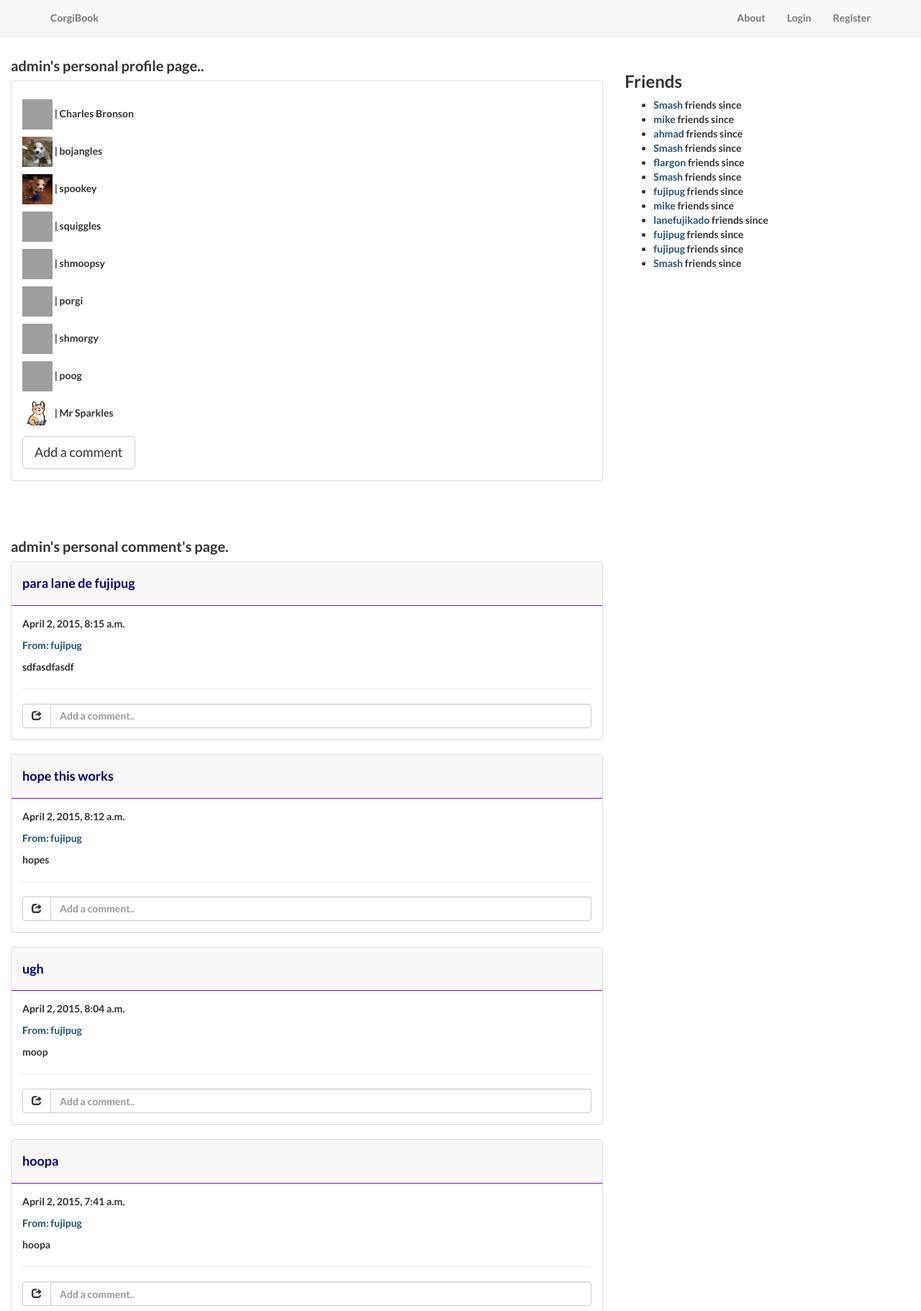
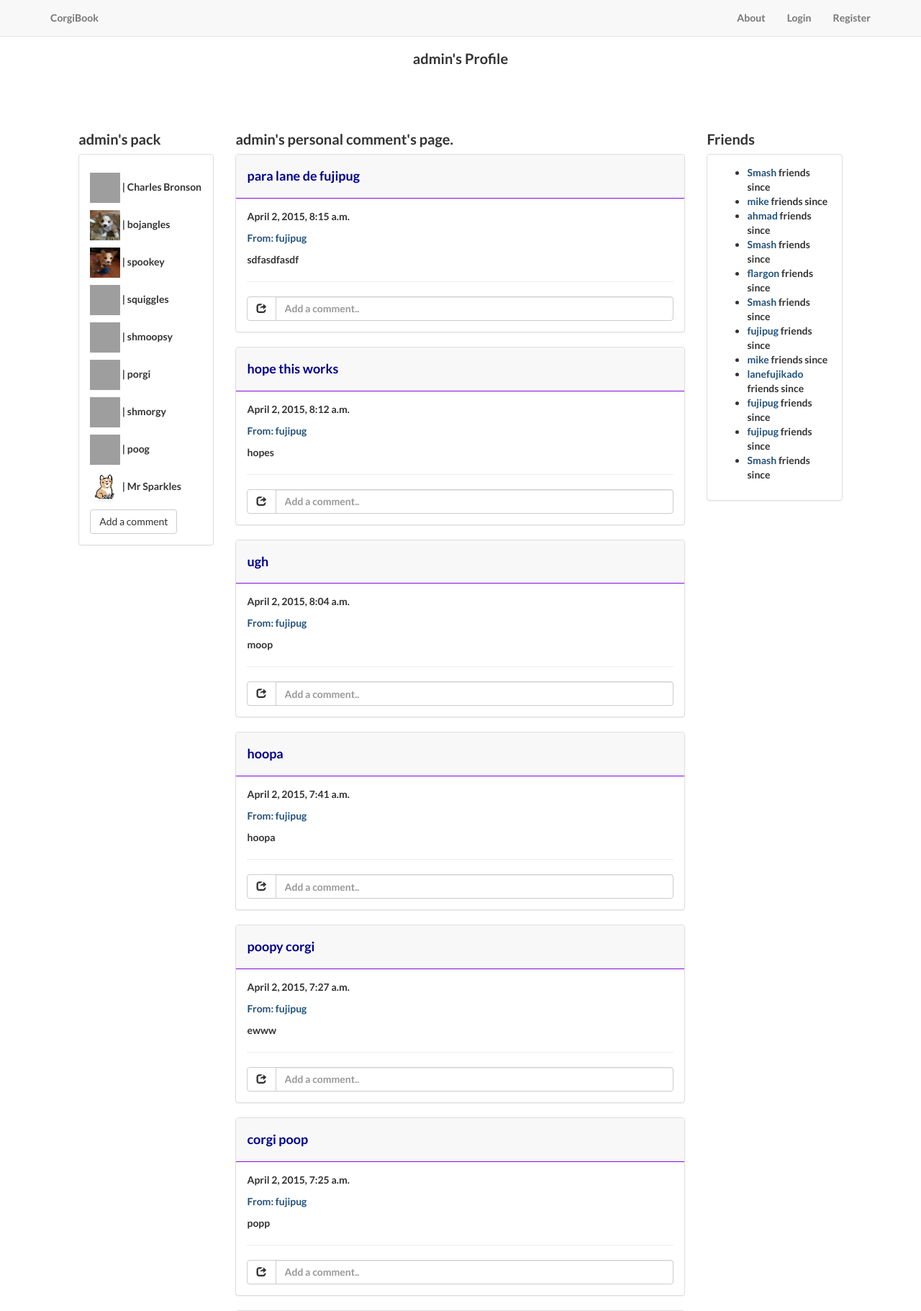
Before and after one commit to DylanGrayson/social_proj4, a Django app: template main/templates/main/profile.html in a window 1280 px wide. Shown: the top 1822 px of the page at 72% size. Run offline with Django 3.2, Linux system fonts and the light colour scheme; the template is opened without the code that fills it: values that come from a table or form of the project are taken from there, others are empty; data comes from the database, SQL or seed files in the repository; both versions use the stored data as it was after the commit; some libraries are stand-ins or nearby versions; some web fonts are replaced; grey boxes are pictures that could not be loaded.

Commit message:
changed look of user page

```diff
--- a/main/templates/main/profile.html
+++ b/main/templates/main/profile.html
@@ -3,11 +3,18 @@
 {% load staticfiles %}
 
 {% block content %}
+<div class="row" >
+  <h1 style="padding-top:50px; text-align:center">{{subject.username}}'s Profile</h1>
+</div>
 
-<div class="col-sm-8">
+<br>
+<div class="row">
+  <div class = "col-sm-1"></div>
+  <div class="col-sm-2">
+
       <br>
       <br>
-    <h1>{{subject.username}}'s personal profile page..</h1>
+      <h1>{{subject.username}}'s pack</h1>
       <div class="panel panel-default">
              <div class="panel-body">
               <p>{% for corgi in corgis %}
@@ -16,7 +23,7 @@
                   {% endfor %}
                   {% if subject.pk == user.pk %}
                   <form action="/user/addcorgi/{{ user.pk }}">
-                    <input class="btn btn-default btn-lg" type="submit" value="Add a corgi image"></form>
+                      <input class="btn btn-default btn-lg" type="submit" value="Add a corgi"></form>
                   {% else %}
 
                   <form action="/user/{{ subject.pk }}/friendrequest" method="POST">
@@ -24,17 +31,17 @@
                       {% if pending %}
                           <p1>Friend Request Pending</p1>
                       {% elif not_friends %}
-                        <input class="btn btn-default btn-lg" type="submit" value="Send Friend Request">
+                          <input class="btn btn-default btn-md" type="submit" value="Send Friend Request">
                       {% elif friends %}
-                        <a class="btn btn-default btn-lg" href = "/user/addpost/{{ subject.pk }}" />Add a comment</a>
+                          <a class="btn btn-default btn-md" href = "/user/addpost/{{ subject.pk }}" />Add a comment</a>
                       {% endif %}
                   </form>
                   {% endif %}
           </div>
       </div>
-<!--</div>
+  </div>
 
-<div class="col-sm-7">-->
+  <div class="col-sm-6">
       <br>
       <br>
       <h1>{{subject.username}}'s personal comment's page.</h1>
@@ -72,16 +79,23 @@
 
   </div>
 
-<div class='col-sm-4'>
+  <div class='col-sm-2'>
     <br>
     <br>
-    <br>
-    <h3>Friends</h3>
+    <h1>Friends</h1>
+   <div class="panel panel-default">
+      <div class="panel-body">
       <ul>
+          {% if friends.exists %}
             {% for friend in friends %}
                   <li><a href='/user/{{friend.friend.id}}'>{{friend.friend.username}}</a> friends since {{friend.since}}</li>
               {% endfor %}
+          {% else %}
+            No friends.  None.  Not a single one.
+          {% endif %}
       </ul>
       </div>
-
+      </div>
+  </div>
+</div>
 {% endblock %}
```
Also changed, not shown: db.sqlite3, main/media/profile_pictures/yoshi1.jpg (added), main/media/profile_pictures/yoshi2.jpg (added). Lines whose indentation alone changed are shown as unchanged.
